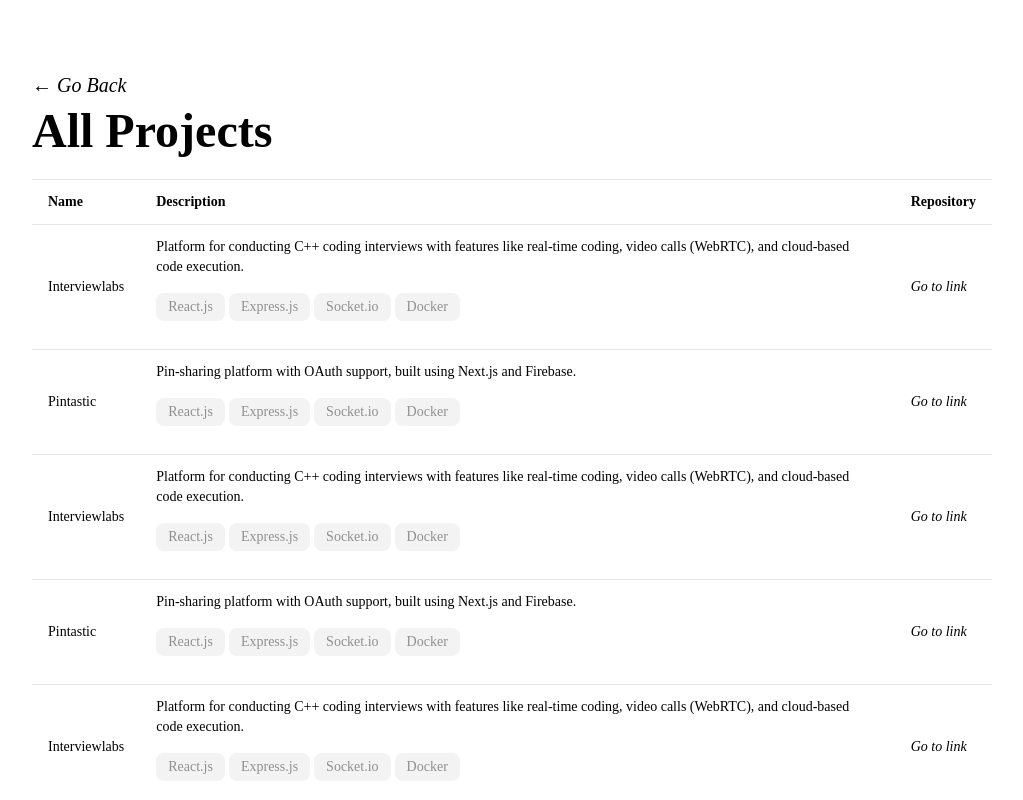
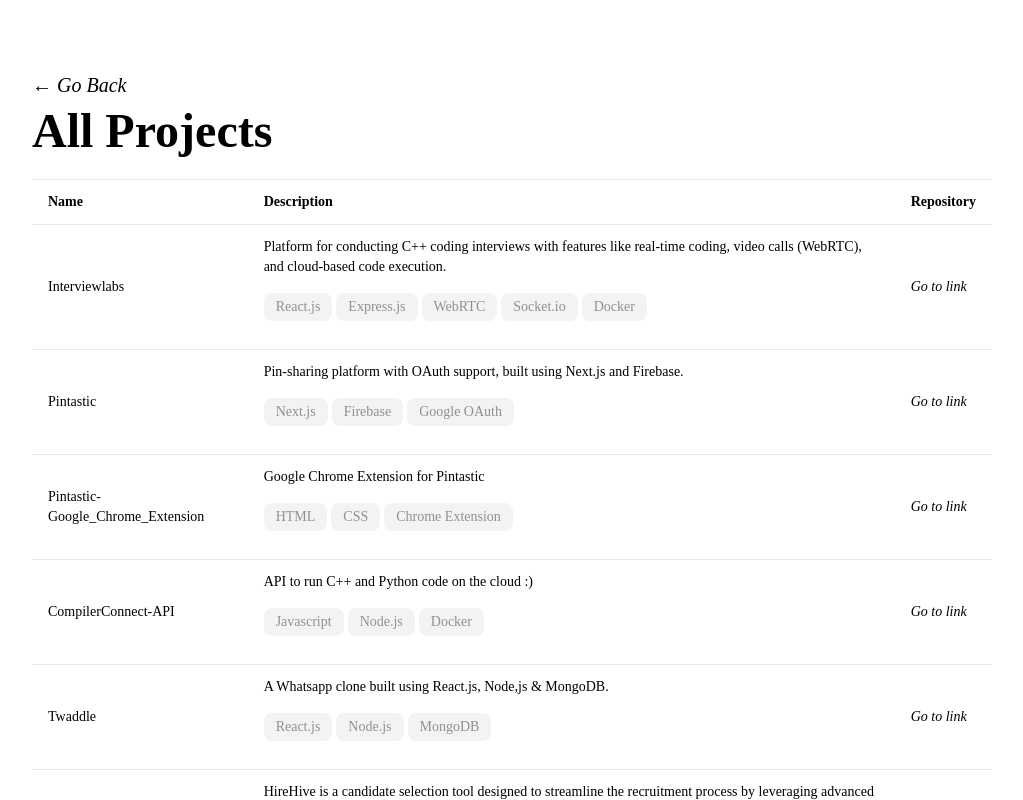
Before and after one commit to ujjwalpathaak/portfolio_v2, a React (Vite) app: page /all in a window 1280 px wide. Shown: the whole page, without its empty margins (128-1151 px from the left). Built offline with nearby package versions, Linux system fonts and the light colour scheme; a web font is replaced by a local one.

Commit message:
updated config and open source component

```diff
--- a/src/config.json
+++ b/src/config.json
@@ -59,10 +59,19 @@
       "company": "Culinda Inc.",
       "duration": "January 2024 - November 2024",
       "location": "Remote",
-      "details": "Build RecRoid.com from scratch, an early-stage startup under Culinda Inc. My primary responsibility was developing auto-job-apply bots that can fetch and apply to job opening parse job listings, match candidate profiles, and automate application submissions. I’ve worked extensively with FastAPI for building robust back-end APIs and React.js for crafting responsive, user-friendly interfaces. One key challenge was ensuring the bots could adapt to various job platforms, which I tackled by creating flexible and scalable solutions. This role has sharpened my problem-solving abilities and given me valuable experience in a fast-paced startup environment where each line of code makes a tangible impact.",
+      "details": "I worked extensively on the backend development, automation, and API integration for RecRoid.com. I leveraged Hume AI to analyze AI-based interview recordings across 20+ metrics, improving the candidate assessment process. I developed auto-job-apply bots for over 5 job portals, automating the job application process and saving significant time. These bots were configured to run daily Cron jobs using GitHub Actions and deployed on Cloud Functions and browserless infrastructure. Additionally, I integrated OpenAI for customized job application responses, extracted hidden recruiter details for automating cold emails, and implemented promo code functionality with Razorpay and Stripe payment gateways for discounts and free trials.",
       "highlight_details": {
         "RecRoid.com": "https://www.recroid.com/",
-        "Culinda Inc": null
+        "Hume AI": "https://www.hume.ai/",
+        "browserless": "https://www.browserless.io/",
+        "20+": null,
+        "Cron jobs": null,
+        "OpenAI": null,
+        "5": null,
+        "GitHub Actions": null,
+        "Cloud Functions": null,
+        "Razorpay": "https://razorpay.com/",
+        "Stripe": "https://stripe.com/"
       },
       "technologies": ["React.js", "Node.js", "MongoDB"],
       "logo": "./culinda.png"
@@ -72,15 +81,11 @@
       "company": "Exponance Twirltree LLP",
       "duration": "June 2023 - July 2023",
       "location": "Remote",
-      "details": "My internship at Exponance was a crash course in building dynamic web applications. I primarily worked with React.js to design intuitive user interfaces and Node.js to implement efficient back-end functionalities. One of my key contributions was optimizing the performance of a feature that handled large datasets, which significantly improved load times and user satisfaction. The experience taught me the importance of balancing functionality with user experience, as well as adhering to best practices for maintainable and scalable code. Collaborating with a diverse team also helped me understand how to deliver quality work under tight deadlines.",
+      "details": "I designed and developed a comprehensive Staff Attendance System that streamlined the attendance tracking process by building RESTful APIs. This automation reduced manual work by more than 50%, improving efficiency and accuracy. To enhance security, I integrated JWT authentication, ensuring secure access and data integrity.",
       "highlight_details": {
-        "Computer Science Engineering": null,
-        "Jaypee University of Information Technology": "https://www.juit.ac.in/",
-        "Hyderabad": null,
-        "8.2": null,
-        "Darwinbox": "https://www.darwinbox.com/",
-        "pathak2002ujjwal@gmail.com": "mailto:pathak2002ujjwal@gmail.com",
-        "Product Development Intern": null
+        "RESTful APIs": "https://www.google.com/search?q=RESTful+APIs",
+        "50%": null,
+        "JWT": "https://jwt.io/"
       },
       "technologies": ["React.js", "Node.js", "MongoDB"],
       "logo": "./exponance.png"
@@ -89,21 +94,12 @@
   "projects": [
     {
       "name": "Interviewlabs",
-      "description": "Platform for conducting C++ coding interviews with features like real-time coding, video calls (WebRTC), and cloud-based code execution.",
-      "highlight_description": {
-        "Computer Science Engineering": null,
-        "Jaypee University of Information Technology": "https://www.juit.ac.in/",
-        "Hyderabad": null,
-        "8.2": null,
-        "Darwinbox": "https://www.darwinbox.com/",
-        "pathak2002ujjwal@gmail.com": "mailto:pathak2002ujjwal@gmail.com",
-        "Product Development Intern": null
-      },
-      "technologies": ["React.js", "Express.js", "Socket.io", "Docker"],
+      "description": "I created a C++ interview platform that enables smooth video calls using WebRTC (simple-peer) and real-time IDE collaboration with Socket.io. The platform runs C++ code securely in the cloud using Docker and child processes.",
+      "technologies": ["React.js", "Express.js", "WebRTC", "Socket.io", "Docker"],
       "links": [
         {
           "img": "./github2.svg",
-          "url": "https://interviewlabs.netlify.app/"
+          "url": "https://github.com/ujjwalpathaak/interviewlabs"
         },
         {
           "img": "./website.svg",
@@ -111,14 +107,14 @@
         },
         {
           "img": "./youtube.svg",
-          "url": "https://interviewlabs.netlify.app/"
+          "url": "https://www.youtube.com/watch?v=xdfgh-DcGBo"
         }
       ],
       "image": "interviewlabs.png"
     },
     {
       "name": "Pintastic",
-      "description": "Pin-sharing platform with OAuth support, built using Next.js and Firebase.",
+      "description": "I developed a Pinterest-like pin-sharing platform using Firebase for user data and pin storage. I also added Chrome Extension support, allowing users to post pins from other websites, which boosted user engagement by 50%.",
       "highlight_description": {
         "Computer Science Engineering": null,
         "Jaypee University of Information Technology": "https://www.juit.ac.in/",
@@ -148,22 +144,42 @@
   ],
   "openSourceContributions": [
     {
-      "organization": "WikiEducationFoundation",
+      "organization": "Wikimedia Foundation",
       "repository": "WikiEduDashboard",
-      "details": "#1234 - Contributing to the WikiEducation Dashboard under the Wikimedia Foundation was a deeply fulfilling experience.\nI submitted over 9 pull requests, all of which were successfully merged into the project. My work revolved around React.js, MySQL, and Ruby on Rails, where I fixed bugs, optimized existing features, and developed new functionalities to enhance the user experience for educators and students. One of my most impactful contributions was revamping the interface for tracking student contributions, making it more intuitive and efficient. This project exposed me to the collaborative world of open-source development, where I learned how to write code that meets global quality standards and addresses diverse user needs. It also taught me how to communicate effectively in a distributed team setting.",
+      "introduction": "The Wiki Education Dashboard is a web application that supports education assignments, edit-a-thons, and other editing projects. It provides data and course management features for groups of editors — instructors, students, and others — who are working on Wikipedia, Wikidata, and other Wikimedia wikis.",
+      "highlight_introduction": {
+        "Wiki Education Dashboard": "https://github.com/WikiEducationFoundation/WikiEduDashboard",
+        "Wikipedia": "https://www.wikipedia.org/",
+        "Wikidata": "https://www.wikidata.org/wiki/Wikidata:Main_Page",
+        "Wikimedia wikis": "https://www.wikimedia.org/"
+      },
+      "details": "#5541 - Addressed a bug occurring when users tried to select a time before selecting the date while creating a new course.\n#5538 - Converted dashboard icons from font files to SVGs, including testing the method of extracting SVGs.\n#5542 - Continued the conversion of icons to SVGs and converted one component to a functional component.\n#5562 - Completed the conversion of all remaining icons to SVGs and gained experience with server-side rendering.\n#5544 - Added a UI feature providing username selection advice before users are directed to Wikipedia for account creation.\n#5583 - Simplified program deletion directly from the campaign and explored backend routing and controllers.\n#5638 - Implemented a feature to prompt users about adding instructors and sending reminder emails.\n#5714 - Developed a feature to show specific featured campaigns on the explore page based on settings, with feature tests.\n#4712 - Moved the training update process to Sidekiq, optimizing resource usage during the /reload_training workflow.",
       "highlight_details": {
-        "#1234": "https://www.juit.ac.in/"
+        "#5541": "https://github.com/WikiEducationFoundation/WikiEduDashboard/pull/5541",
+        "#5538": "https://github.com/WikiEducationFoundation/WikiEduDashboard/pull/5538",
+        "#5542": "https://github.com/WikiEducationFoundation/WikiEduDashboard/pull/5542",
+        "#5562": "https://github.com/WikiEducationFoundation/WikiEduDashboard/pull/5562",
+        "#5544": "https://github.com/WikiEducationFoundation/WikiEduDashboard/pull/5544",
+        "#5583": "https://github.com/WikiEducationFoundation/WikiEduDashboard/pull/5583",
+        "#5638": "https://github.com/WikiEducationFoundation/WikiEduDashboard/pull/5638",
+        "#5714": "https://github.com/WikiEducationFoundation/WikiEduDashboard/pull/5714",
+        "#4712": "https://github.com/WikiEducationFoundation/WikiEduDashboard/pull/4712"
       },
-      "technologies": ["Angular", "Node.js", "PHP", "MongoDB", "AWS"],
-      "pullRequestsMerged": 9,
+      "technologies": ["React.js", "Ruby on Rails", "MySQL", "RSpec", "Jest"],
       "logo": "./wikiedu.svg"
     },
     {
       "organization": "The Oppia Foundation",
       "repository": "Oppia",
-      "details": "#1234 - Contributing to Oppia, an educational platform for students aged 7 to 14, was a fulfilling experience.\nI worked on impactful features and enhancements. I implemented a language toggle in the embedded player, enabling seamless language switching for course content, and added functionality to temporarily unpublish stories without deleting translations, enhancing content management flexibility. Additionally, I wrote comprehensive frontend tests in Jasmine to maintain robustness and quality across new features and resolved usability issues, such as blank prerequisite skills and confusing dropdowns, improving the overall user experience. This opportunity deepened my expertise in Angular.js and Google App Engine, while allowing me to make meaningful contributions to a tool that empowers global education.",
+      "introduction": "The Oppia Foundation is a nonprofit organization that provides free, online learning resources to help people learn in an effective and enjoyable way",
+      "highlight_introduction": {
+        "Oppia Foundation": "https://www.oppiafoundation.org"
+      },
+      "details": "#21216 - Added language change option to the embedded exploration player, enabling language switching for Oppia course content.\n#21207 - Fixed issue where prerequisite skills were appearing blank in the editor.\n#21171 - Changed dropdown to heading in the question editor, improving clarity.\n#21331 - Fixed error message about unsaved changes.",
       "highlight_details": {
-        "#1234": "https://www.juit.ac.in/"
+        "#21171": "https://github.com/oppia/oppia/pull/21171",
+        "#21207": "https://github.com/oppia/oppia/pull/21207",
+        "#21216": "https://github.com/oppia/oppia/pull/21216"
       },
       "technologies": ["Angular", "Jasmine"],
       "pullRequestsMerged": 4,
@@ -174,38 +190,92 @@
     {
       "name": "Interviewlabs",
       "description": "Platform for conducting C++ coding interviews with features like real-time coding, video calls (WebRTC), and cloud-based code execution.",
-      "technology": ["React.js", "Express.js", "Socket.io", "Docker"],
-      "github": ""
+      "technology": ["React.js", "Express.js", "WebRTC", "Socket.io", "Docker"],
+      "github": "https://github.com/ujjwalpathaak/interviewlabs"
     },
     {
       "name": "Pintastic",
       "description": "Pin-sharing platform with OAuth support, built using Next.js and Firebase.",
-      "technology": ["React.js", "Express.js", "Socket.io", "Docker"],
-      "github": ""
+      "technology": ["Next.js", "Firebase", "Google OAuth"],
+      "github": "https://github.com/ujjwalpathaak/Pintastic"
     },
     {
-      "name": "Interviewlabs",
-      "description": "Platform for conducting C++ coding interviews with features like real-time coding, video calls (WebRTC), and cloud-based code execution.",
-      "technology": ["React.js", "Express.js", "Socket.io", "Docker"],
-      "github": ""
+      "name": "Pintastic-Google_Chrome_Extension",
+      "description": "Google Chrome Extension for Pintastic",
+      "technology": ["HTML", "CSS", "Chrome Extension"],
+      "github": "https://github.com/ujjwalpathaak/Pintastic---Google_Chrome_Extension"
     },
     {
-      "name": "Pintastic",
-      "description": "Pin-sharing platform with OAuth support, built using Next.js and Firebase.",
-      "technology": ["React.js", "Express.js", "Socket.io", "Docker"],
-      "github": ""
+      "name": "CompilerConnect-API",
+      "description": "API to run C++ and Python code on the cloud :)",
+      "technology": ["Javascript", "Node.js", "Docker"],
+      "github": "https://github.com/ujjwalpathaak/CompilerConnect-API"
     },
     {
-      "name": "Interviewlabs",
-      "description": "Platform for conducting C++ coding interviews with features like real-time coding, video calls (WebRTC), and cloud-based code execution.",
-      "technology": ["React.js", "Express.js", "Socket.io", "Docker"],
-      "github": ""
+      "name": "Twaddle",
+      "description": "A Whatsapp clone built using React.js, Node,js & MongoDB.",
+      "technology": ["React.js", "Node.js", "MongoDB"],
+      "github": "https://github.com/ujjwalpathaak/twaddle"
     },
     {
-      "name": "Pintastic",
-      "description": "Pin-sharing platform with OAuth support, built using Next.js and Firebase.",
-      "technology": ["React.js", "Express.js", "Socket.io", "Docker"],
-      "github": ""
+      "name": "HireHive",
+      "description": "HireHive is a candidate selection tool designed to streamline the recruitment process by leveraging advanced skill set matching and automated social profile verification.",
+      "technology": ["Streamlit", "AWS", "BERT", "Python", "Cosine Similarity"],
+      "github": "https://github.com/ujjwalpathaak/Major-Project---HireHive"
+    },
+    {
+      "name": "JUIT WebKiosk API",
+      "description": "Platform for conducting C++ coding interviews with features like real-time coding, video calls (WebRTC), and cloud-based code execution.API for accessing Student Data through JUIT WebKiosk. Created using NodeJS, ExpressJS and Cheerio",
+      "technology": ["Javascript", "Node.js", "Cheerio", "Puppeteer"],
+      "github": "https://github.com/ujjwalpathaak/WEBKIOSK-API"
+    },
+    {
+      "name": "Pathfinding Visualizer project.",
+      "description": "A project for submission in the Algorithms Lab at JUIT",
+      "technology": ["React.js"],
+      "github": "https://github.com/ujjwalpathaak/DAA-Project"
+    },
+    {
+      "name": "Cpp-WebServer",
+      "description": "Web Server in C++",
+      "technology": ["C++"],
+      "github": "https://github.com/ujjwalpathaak/Cpp-WebServer"
+    },
+    {
+      "name": "SAV--SortingAlgoVisualize",
+      "description": "Algorithms Sorting Simulation written in C++",
+      "technology": ["C++"],
+      "github": "https://github.com/ujjwalpathaak/SAV--SortingAlgoVisualizer"
+    },
+    {
+      "name": "AutoCertificateGenerator",
+      "description": "Project for MATLAB Lab at JUIT",
+      "technology": ["Matlab"],
+      "github": "https://github.com/ujjwalpathaak/AutoCertificateGenerator---MATLAB"
+    },
+    {
+      "name": "Virtual-Sketchpad",
+      "description": "A virtual sketchpad using OpenCV",
+      "technology": ["Python", "OpenCV"],
+      "github": "https://github.com/ujjwalpathaak/Virtual-Sketchpad"
+    },
+    {
+      "name": "Naruto_Rock_Paper_Scissors",
+      "description": "Rock Paper Scissors game with Naruto characters",
+      "technology": ["HTML", "CSS", "Javascript"],
+      "github": "https://github.com/ujjwalpathaak/Rock_Paper_Scissors_Naruto"
+    },
+    {
+      "name": "Weather.io---WebApp",
+      "description": "A Weather WebApp using OpenWeatherMap API",
+      "technology": ["OpenWeatherMap API", "HTML", "CSS", "Javascript"],
+      "github": "https://github.com/ujjwalpathaak/Weather.io---WebApp"
+    },
+    {
+      "name": "Sudoku_solver",
+      "description": "Sudoku Solver using API",
+      "technology": ["HTML", "CSS", "Javascript"],
+      "github": "https://github.com/ujjwalpathaak/Sudoku_Solver"
     }
   ]
 }
--- a/src/pages/Table.jsx
+++ b/src/pages/Table.jsx
@@ -1,18 +1,10 @@
 import React, { useState } from "react";
-import { Link } from "react-router-dom";
 import ExternalLink from "../components/ExternalLink";
 import Heading from "../components/Heading";
 import personalInformation from "../config.json"; // Fixed typo here
 import SkillTag from "../components/SkillTag";
 
-const Table = ({ data2 }) => {
-  const [data, setData] = useState([
-    { id: 1, name: "Alice", age: 25, role: "Developer" },
-    { id: 2, name: "Bob", age: 30, role: "Designer" },
-    { id: 3, name: "Charlie", age: 22, role: "Tester" },
-    { id: 4, name: "Diana", age: 28, role: "Manager" },
-  ]);
-
+const Table = () => {
   return (
     <div className="flex h-[100vh] w-[100vw] flex-col items-center justify-start font-averia">
       <div className="ml-6 flex h-[20vh] w-full flex-col justify-end gap-2 lg:ml-0 lg:w-3/4">
@@ -54,6 +46,7 @@
                   <td className="px-4 py-3">
                     <a
                       href={row.github}
+                      target="_blank"
                       rel="noreferrer noopener"
                       className="group relative inline-block w-fit italic text-black transition duration-300 hover:bg-yellow-300"
                     >
```
Also changed, not shown: src/components/OpenSource.jsx (+6 -8 lines), src/components/PullRequestOverview.jsx (added, +48 -0 lines).
